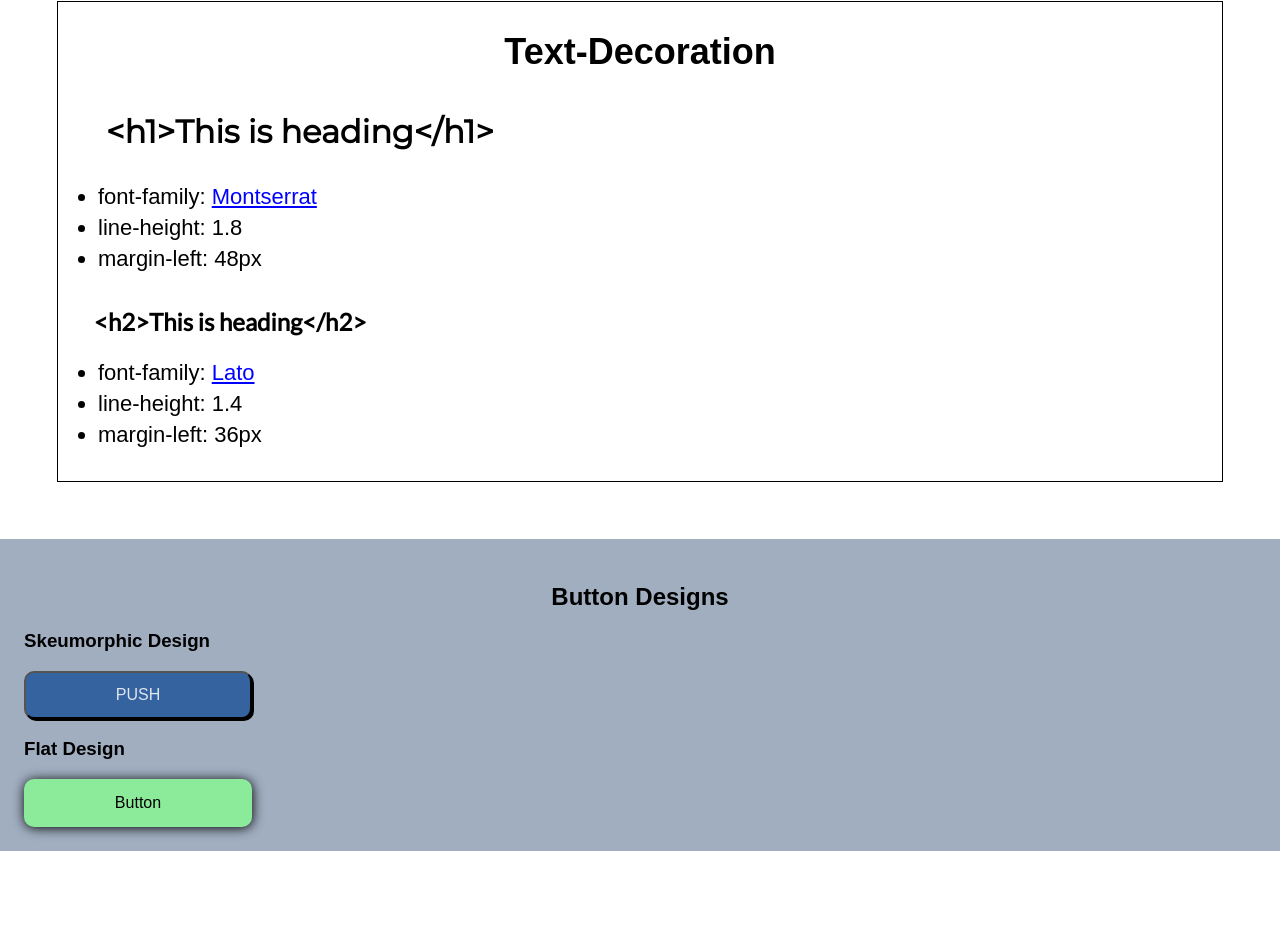
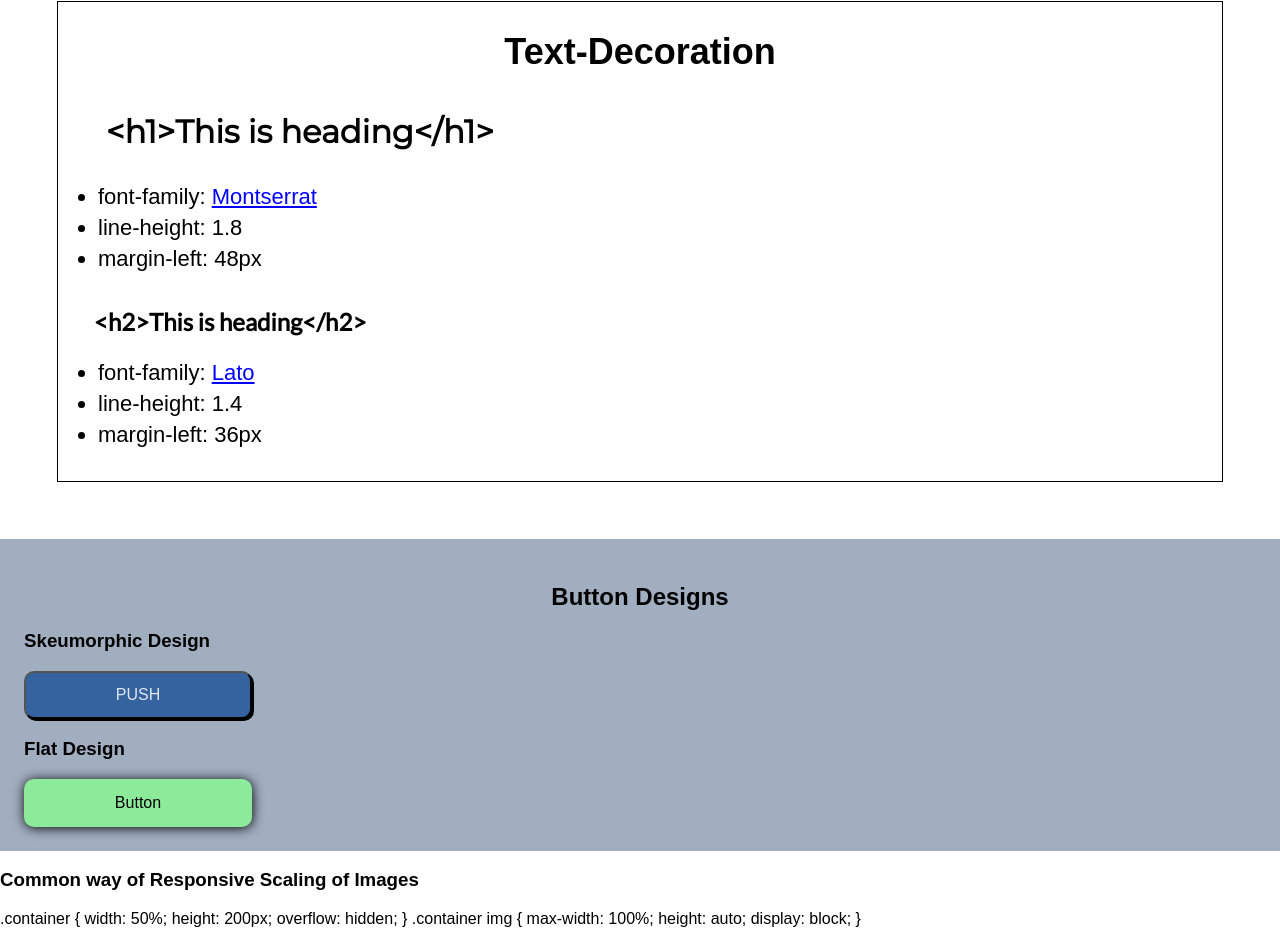
Before and after one commit to PaiiPai/webDesignSystem, a plain HTML site: page index.html in a window 1280 px wide. Shown: the part 2472-3400 px from the top of the page. Before the commit the page ends 3323 px from the top, so only its background shows below. Drawn offline with Linux system fonts and the light colour scheme.

Commit message:
Update index.html

```diff
--- a/index.html
+++ b/index.html
@@ -190,6 +190,21 @@
         </div>
     </div>
 
+    <div class="code">
+        <h3>Common way of Responsive Scaling of Images</h3>
+        .container {
+          width: 50%;
+          height: 200px;
+          overflow: hidden;
+        }
+
+        .container img {
+          max-width: 100%;
+          height: auto;
+          display: block;
+        }
+    </div>
+
     <!-- Add your scripts or additional content here -->
 
 </body>
```
